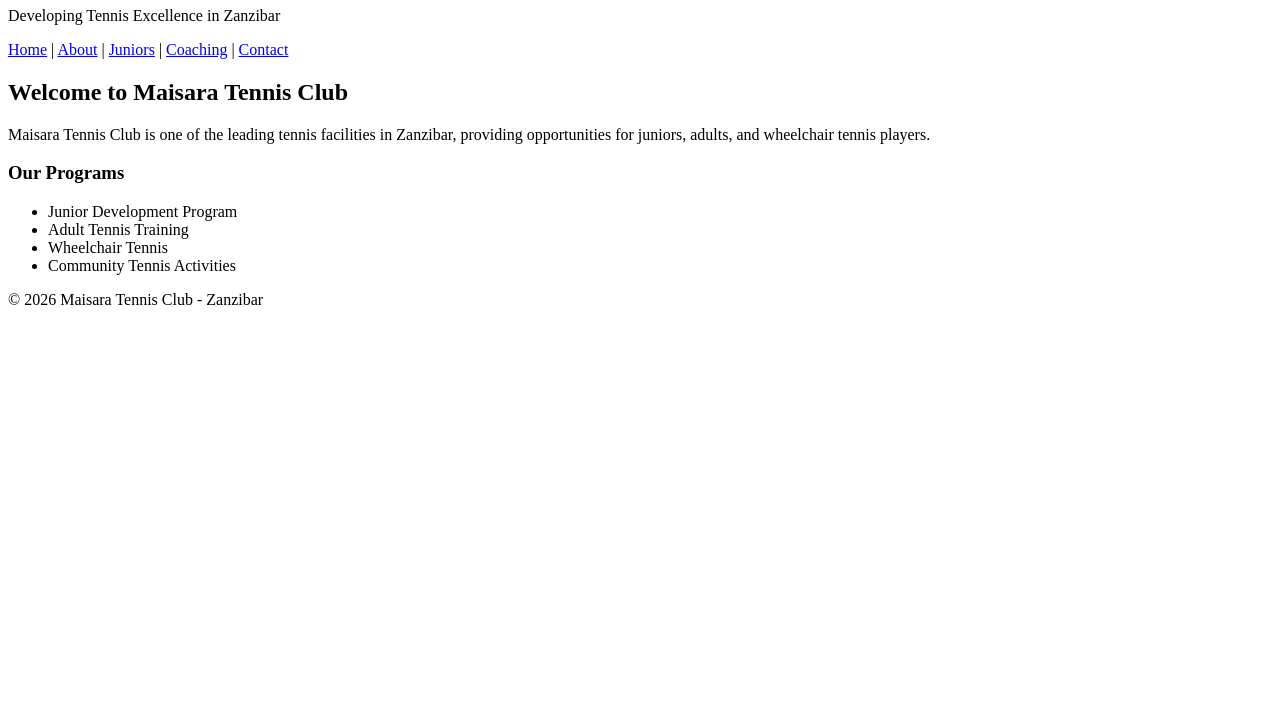
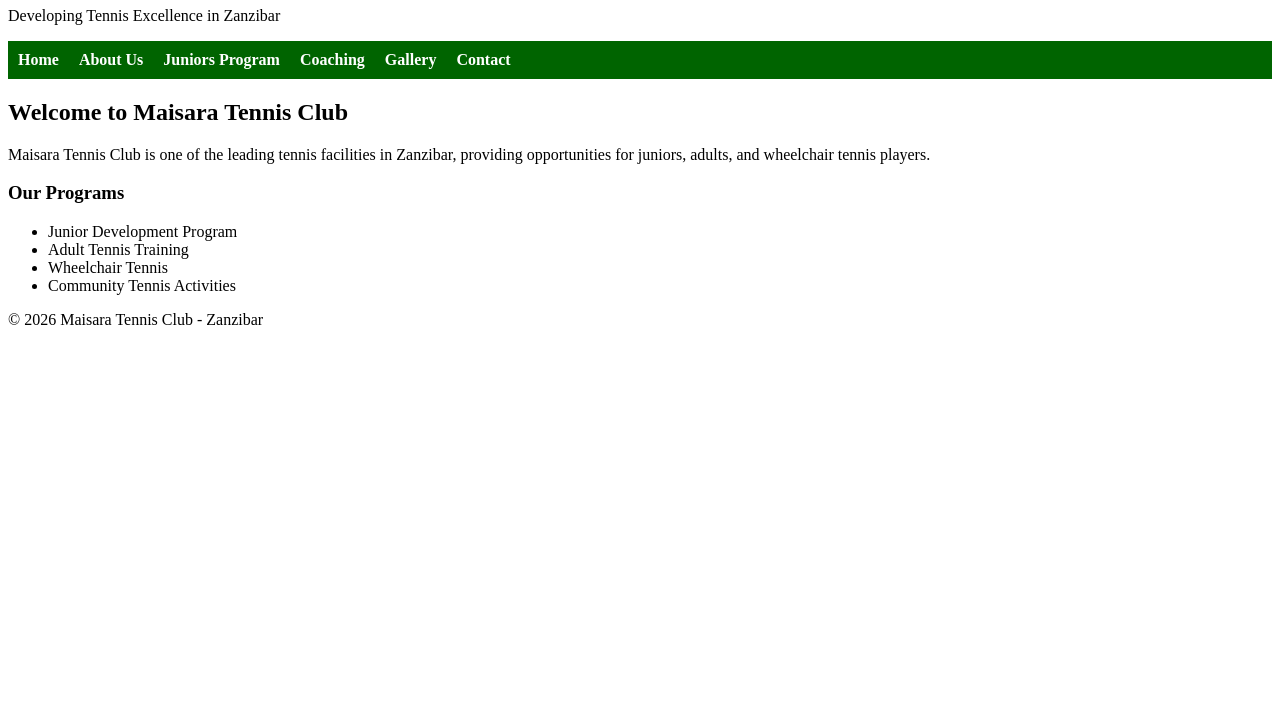
Before and after one commit to immualisaleh/maisara-tennis-club-website, a plain HTML site: page index.html in a window 1280 px wide. Shown: the part 73-800 px from the top of the page. Drawn offline with Linux system fonts and the light colour scheme.

Commit message:
Add navigation menu

```diff
--- a/css/style.css
+++ b/css/style.css
@@ -0,0 +1,18 @@
+nav {
+    background-color: #006400;
+    padding: 10px;
+}
+
+nav ul {
+    list-style: none;
+    display: flex;
+    gap: 20px;
+    margin: 0;
+    padding: 0;
+}
+
+nav a {
+    color: white;
+    text-decoration: none;
+    font-weight: bold;
+}
--- a/index.html
+++ b/index.html
@@ -15,11 +15,14 @@
     </header>
 
     <nav>
-        <a href="#">Home</a> |
-        <a href="#">About</a> |
-        <a href="#">Juniors</a> |
-        <a href="#">Coaching</a> |
-        <a href="#">Contact</a>
+        <ul>
+            <li><a href="#">Home</a></li>
+            <li><a href="#">About Us</a></li>
+            <li><a href="#">Juniors Program</a></li>
+            <li><a href="#">Coaching</a></li>
+            <li><a href="#">Gallery</a></li>
+            <li><a href="#">Contact</a></li>
+        </ul>
     </nav>
 
     <main>
```
